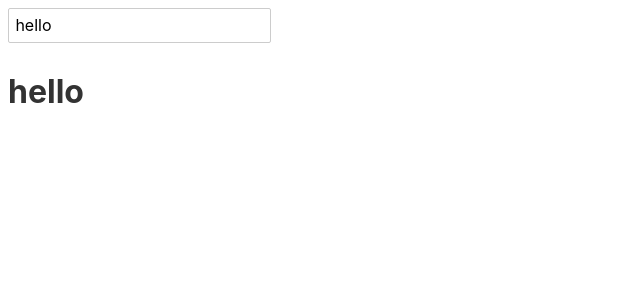
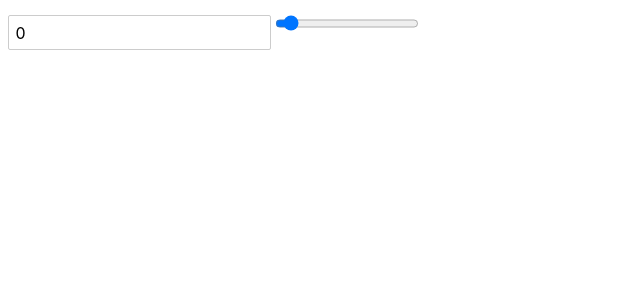
Before and after one commit to kwb020312/What_Is_SvelteJS, a Svelte app: page / in a window 1280 px wide. Shown: the top 300 px of the page, without its empty margins (0-640 px from the left). Built offline with nearby package versions, Linux system fonts and the light colour scheme.

Commit message:
숫자형 변수

```diff
--- a/src/App.svelte
+++ b/src/App.svelte
@@ -1,8 +1,8 @@
 <script>
-	let say = 'hello'
+	let a = 0
 </script>
 
 <main>
-	<input type="text" bind:value={say} />
-	<h1>{say}</h1>
+	<input type="number" bind:value={a} />
+	<input type="range" bind:value={a} />
 </main>
```
Also changed, not shown: 1 other file (tests, documents, lock files or other folders).
